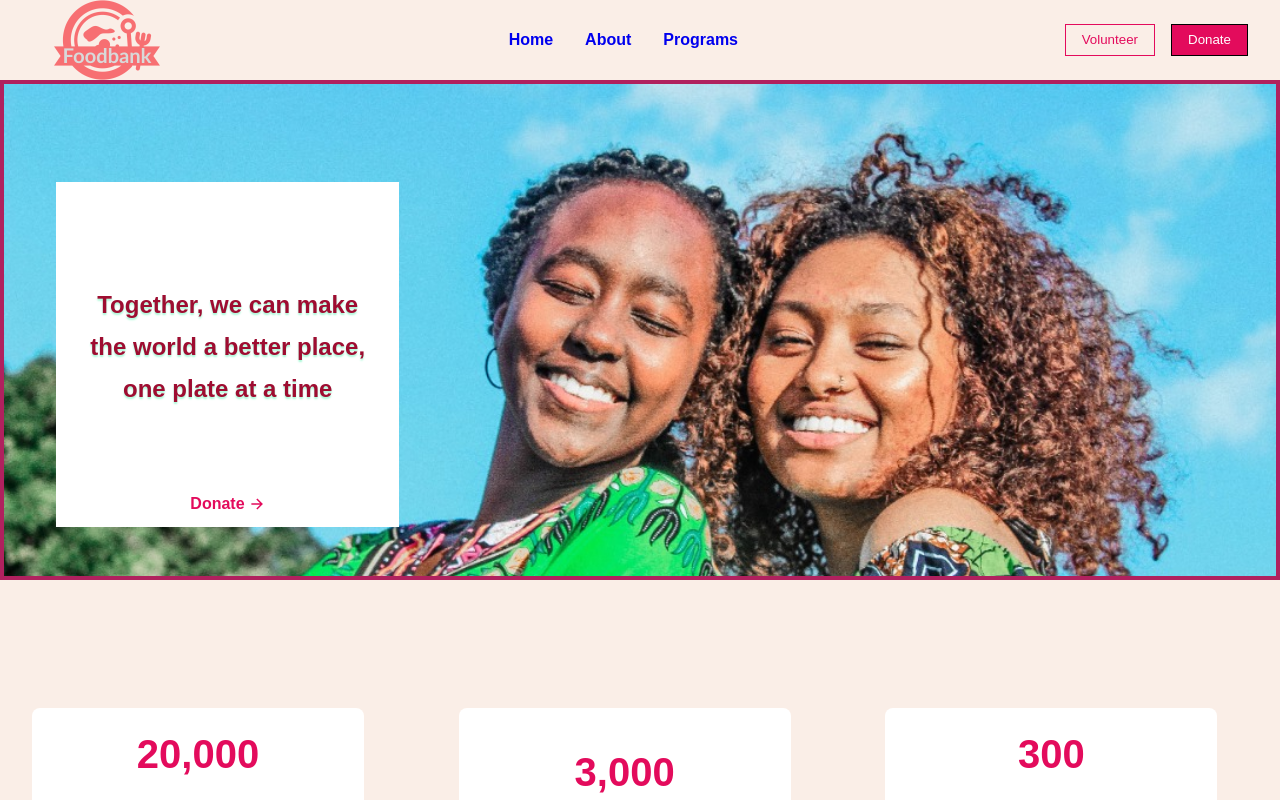
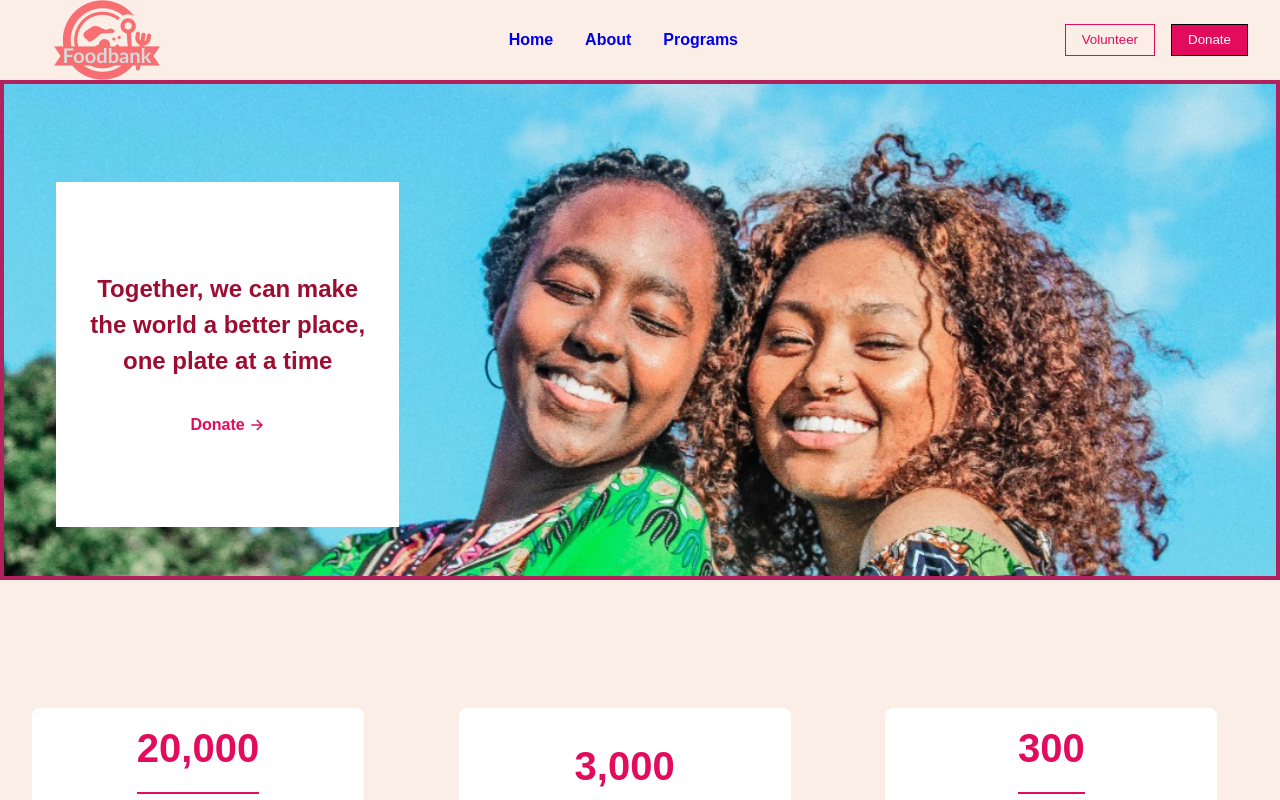
Before and after one commit to peteregbujie/foodbank-landing-page, a React (Create React App) app: page / in a window 1280 px wide. Shown: the top 800 px of the page. Built offline with nearby package versions, Linux system fonts and the light colour scheme.

Commit message:
Changed font and optimized herosection styling

```diff
--- a/src/App.css
+++ b/src/App.css
@@ -23,7 +23,7 @@
 }
 
 /* fonts */
-@import url('https://fonts.googleapis.com/css2?family=Montserrat:wght@400;500;600;700&display=swap');
+@import url('https://fonts.googleapis.com/css2?family=Nunito:wght@400;500;700&display=swap');
 
 /* Remove default margin */
 body,
@@ -41,7 +41,7 @@
 
 body {
  background: var(--background);
- font-family: 'Montserrat', sans-serif;
+ font-family: 'Nunito', sans-serif;
  line-height: 1.75;
  color: var(--text);
 }
@@ -49,7 +49,7 @@
 p {
  margin-bottom: 1rem;
  max-width: 40em;
- line-height: 1.75;
+ line-height: 1.5;
  font-size: 1.4rem;
  font-weight: 400;
 }
@@ -69,7 +69,7 @@
  color: var(--text);
  font-size: 2.5em;
  font-weight: 600;
- line-height: 1.5;
+ line-height: 1.2;
  padding-bottom: 0.5em;
  margin: 0 0 0.142857143em;
  transition: color 0.45s ease, border 0.45s ease;
@@ -189,21 +189,22 @@
  overflow: hidden;
  background-image: url('../src/assets/happy.jpeg');
  background-size: 100% 100%;
- min-width: 69%;
+ min-width: 72%;
  max-width: 20.75em;
 }
 
 .hero .inner {
  position: absolute;
- top: 60%;
+ top: 50%;
  width: 90%;
  display: flex;
  flex-direction: column;
  justify-content: center;
  align-items: center;
- padding: 1.5rem;
+ padding: 0.5rem;
  margin-bottom: 2rem;
- margin-left: 2rem;
+ margin-left: 1rem;
+ padding-bottom: 1.5rem;
 }
 
 .hero p {
@@ -212,19 +213,15 @@
  text-align: left;
  font-weight: bold;
  font-size: 1rem;
- position: absolute;
 }
 
 .hero span {
- position: absolute;
  display: flex;
  justify-content: center;
  align-items: center;
  font-weight: 600;
  color: var(--main);
- margin-top: 2rem;
  transition: var(--transition);
- top: 80%;
 }
 
 span:hover {
@@ -457,18 +454,14 @@
   color: var(--headline);
   text-align: center;
   font-weight: 700;
-  text-shadow: 0px 2px 2px #a6f8d5;
-  position: relative;
  }
 
  .hero span {
-  position: absolute;
   display: flex;
   justify-content: center;
   align-items: center;
   font-weight: 600;
   color: var(--background2);
-  margin-top: 2rem;
   transition: var(--transition);
  }
 
```
